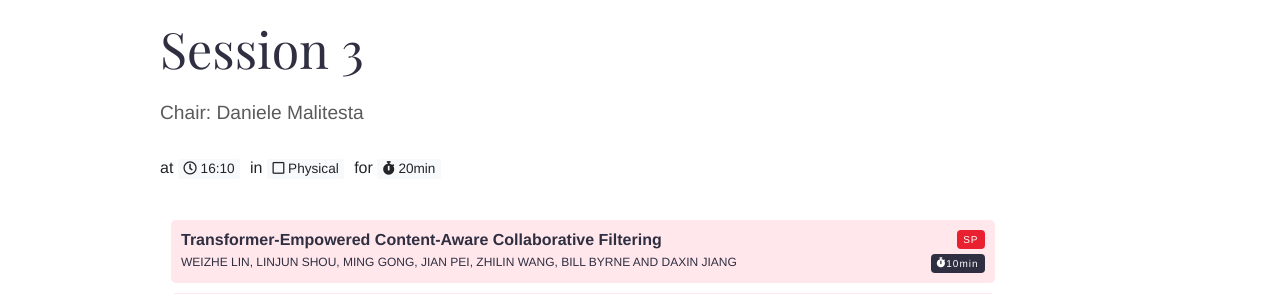
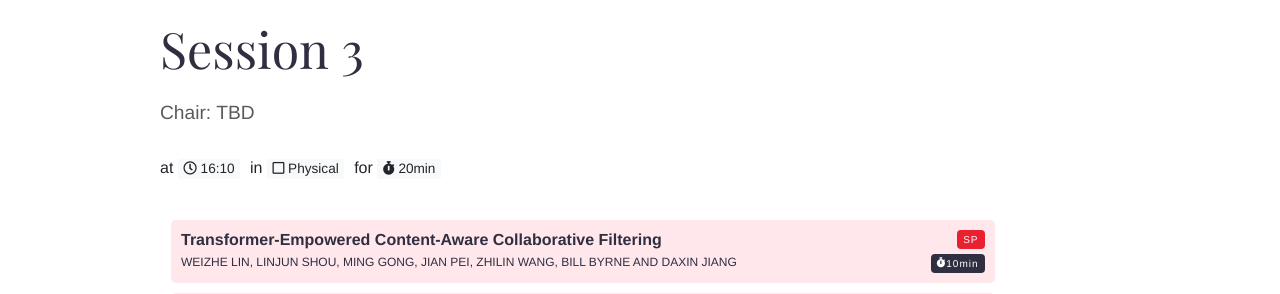
Before and after one commit to kars-workshop/2022, a Jekyll site: the page built from _talks/session3.md, in a window 1280 px wide. Shown: the part 275-569 px from the top of the page. Built offline with Jekyll 4.4.1, drawn with Linux system fonts in a browser that asks for light colours.

Commit message:
Update session3.md

```diff
--- a/_talks/session3.md
+++ b/_talks/session3.md
@@ -2,7 +2,7 @@
 name: Session 3
 data: session3
 speakers:
-  - Daniele Malitesta
+  - TBD
 categories:
   - Session
 ---
```
